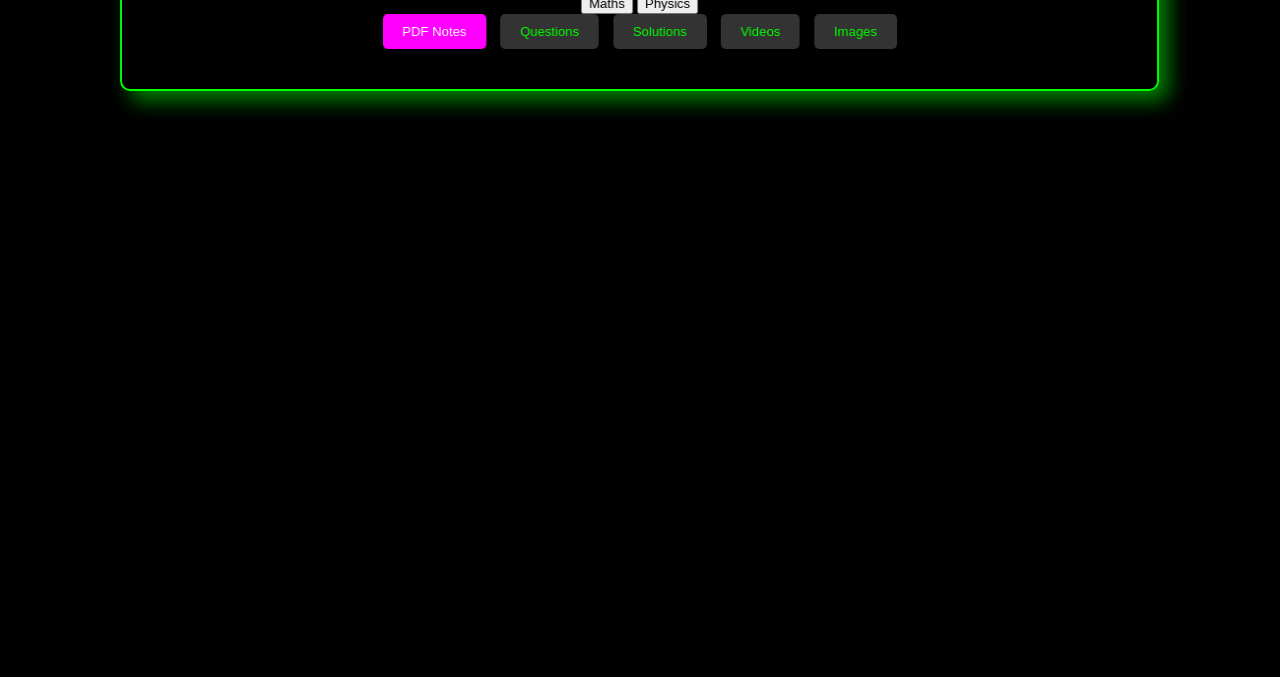
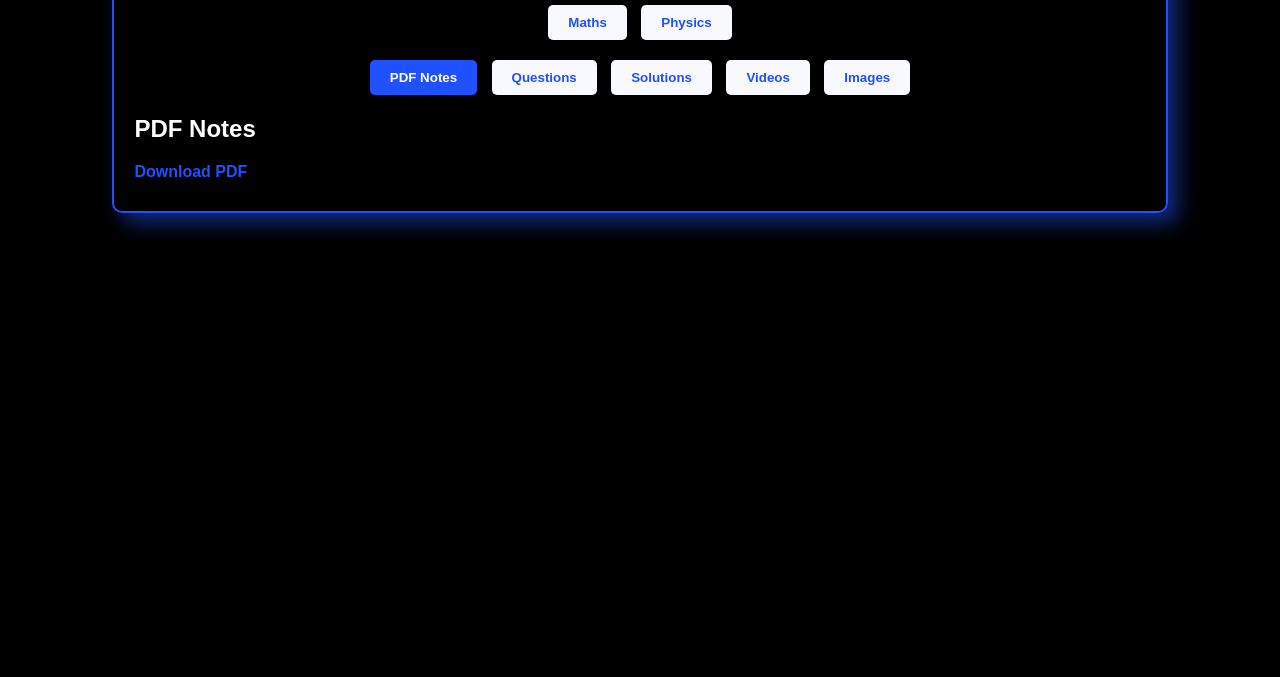
Before and after one commit to rahulanandsingh/SMI10, a plain HTML site: page index.html in a window 1280 px wide. Shown: the part 123-800 px from the top of the page. Drawn offline with Linux system fonts and the light colour scheme.

Commit message:
Update style.css

```diff
--- a/style.css
+++ b/style.css
@@ -5,38 +5,64 @@ body {
     background-color: black;
     color: white;
     font-family: Arial, sans-serif;
-    text-align: center;
 }
 
 /* Styling the container */
 .container {
     width: 80%;
-    margin: 0 auto;
+    margin: 20px auto;
     padding: 20px;
-    border: 2px solid #00ff00;
+    border: 2px solid #1F51FF; /* Neon blue border */
     border-radius: 10px;
-    box-shadow: 10px 10px 20px rgba(0, 255, 0, 0.5);
-    transform: rotateY(-10deg);
+    box-shadow: 10px 10px 20px rgba(31, 81, 255, 0.5);
 }
 
 /* Styling the title */
 .title {
     font-size: 36px;
     margin-bottom: 20px;
-    color: #ff00ff;
+    color: #1F51FF; /* Neon blue */
+    text-align: center;
 }
 
-/* Styling the tabs */
+/* Styling the main tabs */
+.main-tabs {
+    margin-bottom: 20px;
+    text-align: center;
+}
+
+.main-tab {
+    display: inline-block;
+    padding: 10px 20px;
+    margin: 0 5px;
+    font-weight: bold;
+    color: #1F51FF; /* Neon blue */
+    background-color: #F8F8FF;
+    border: none;
+    border-radius: 5px;
+    cursor: pointer;
+    transition: background-color 0.3s;
+}
+
+.main-tab.active {
+    background-color: #1F51FF; /* Neon blue */
+    color: white;
+}
+
+/* Styling the sub-tabs */
 .tabs {
     margin-bottom: 20px;
+  text-align: center; /* Centering the sub-tabs */
+
 }
 
 .tab {
     display: inline-block;
     padding: 10px 20px;
     margin: 0 5px;
-    color: #00ff00;
-    background-color: #333;
+    font-weight: bold;
+    color: #1F51FF; /* Neon blue */
+    background-color: #F8F8FF;
     border: none;
     border-radius: 5px;
     cursor: pointer;
@@ -44,8 +70,8 @@ body {
 }
 
 .tab.active {
-    background-color:  #ff00ff;
-  color:white;
+    background-color: #1F51FF; /* Neon blue */
+    color: white;
 }
 
 /* Styling the content sections */
@@ -53,15 +79,20 @@ body {
     display: none;
 }
 
+#maths .content, #physics .content {
+    display: block;
+    margin: 0 0 10px 0;
+    text-align: left;
+}
+
 /* Styling the links */
 .link {
-    color: #00ff00;
+    color: #1F51FF; /* Neon blue */
     text-decoration: none;
     font-weight: bold;
     transition: color 0.3s;
 }
 
-/* Hover effect for links */
 .link:hover {
-    color: #ff00ff;
+    color: #ffffff; /* White */
 }
```
